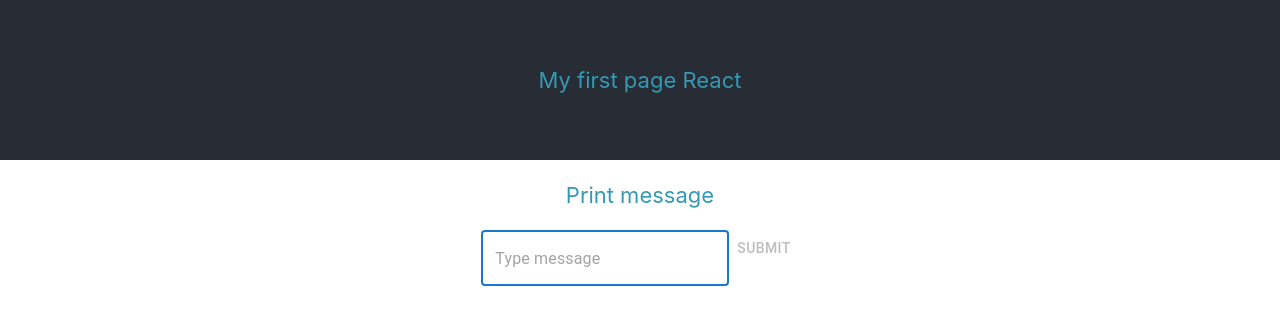
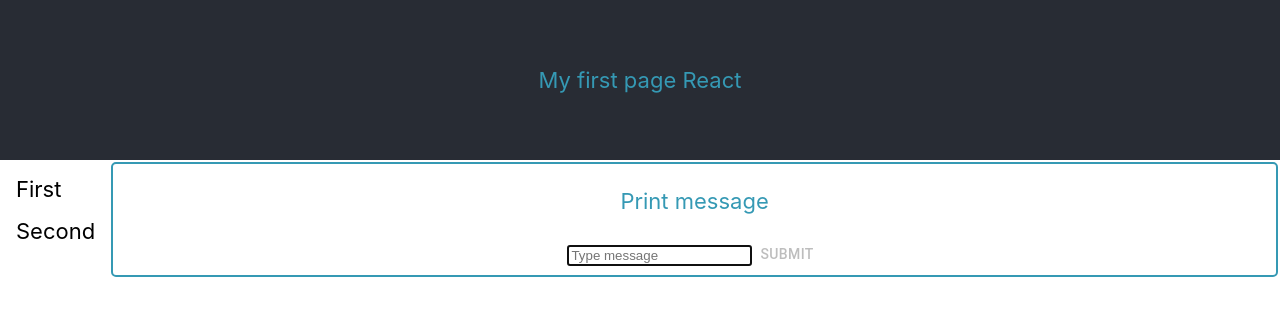
Before and after one commit to DmitryMix260/reactJB, a React (Create React App) app: page / in a window 1280 px wide. Shown: the top 324 px of the page. Built offline with nearby package versions, Linux system fonts and the light colour scheme.

Commit message:
Add chat list

```diff
--- a/src/App.css
+++ b/src/App.css
@@ -1,6 +1,19 @@
 .App {
   text-align: center;
   font-size: calc(6px + 2vmin);
+}
+.Wrapper {
+    display: flex;
+    justify-content: space-between;
+}
+
+.WrapperMessage{
+  flex-grow: 1;
+  border: 2px solid #3599b4;
+  border-radius: 5px;
+  padding: 2px;
+  margin-top: 2px;
+  margin-right: 2px;
 }
 .App-header {
   background-color: #282c34;
--- a/src/App.tsx
+++ b/src/App.tsx
@@ -2,9 +2,22 @@ import { FC, useEffect, useState, useCallback } from 'react';
 import './App.css';
 import { AddMessage } from 'components/message';
 import { MessageList } from 'components/messageList';
-import { AUTHOR, Message, Messages } from 'src/types';
+import { AUTHOR, Chat, Message, Messages } from 'src/types';
+import { ChatList } from 'components/ChatList';
+
+const defaultChats: Chat[] = [
+  {
+    id: '1',
+    name: 'First',
+  },
+  {
+    id: '2',
+    name: 'Second',
+  },
+];
 
 export const App: FC = () => {
+  const [chats, setChats] = useState<Chat[]>(defaultChats);
   const [messages, setMessages] = useState<Messages>([]);
   const addMessage = useCallback((newMessage: Message) => {
     setMessages((prevMesages) => [...prevMesages, newMessage]);
@@ -26,9 +39,12 @@ export const App: FC = () => {
       <header className="App-header">
         <p>My first page React</p>
       </header>
-      <main>
-        <AddMessage addMessage={addMessage} />
-        <MessageList messages={messages} />
+      <main className="Wrapper">
+        <ChatList chats={chats} />
+        <div className="WrapperMessage">
+          <AddMessage addMessage={addMessage} />
+          <MessageList messages={messages} />
+        </div>
       </main>
     </div>
   );
--- /dev/null
+++ b/src/components/ChatList/ChatList.tsx
@@ -0,0 +1,23 @@
+import { FC } from 'react';
+import { Chat } from 'src/types';
+import { ListItem, List } from '@mui/material';
+
+interface ChatListProps {
+  chats: Chat[];
+}
+
+export const ChatList: FC<ChatListProps> = ({ chats }) => {
+  return (
+    <>
+      <div>
+        <List>
+          {chats.map((chat) => (
+            <ListItem key={chat.id} data-testid="li">
+              {chat.name}
+            </ListItem>
+          ))}
+        </List>
+      </div>
+    </>
+  );
+};
--- /dev/null
+++ b/src/components/ChatList/index.ts
@@ -0,0 +1 @@
+export { ChatList } from './ChatList';
--- a/src/components/message/AddMessage.tsx
+++ b/src/components/message/AddMessage.tsx
@@ -1,5 +1,5 @@
 import React, { FC, useEffect, useState, useRef, memo } from 'react';
-import { Button, TextField } from '@mui/material';
+import { Button } from '@mui/material';
 import { AUTHOR, Message } from 'src/types';
 
 interface AddMessageProps {
@@ -28,14 +28,13 @@ export const AddMessage: FC<AddMessageProps> = memo(({ addMessage }) => {
         <p>Print message</p>
       </div>
       <form action="#" onSubmit={handleAddMessage} data-testid="addmessage">
-        <TextField
+        <input
           type="text"
           value={message}
           placeholder="Type message"
           onChange={(ev) => setMessage(ev.target.value)}
           role="input"
           ref={inputFocus}
-          autoFocus={true}
         />
         <Button disabled={!message} role="button" type="submit">
           Submit
--- a/src/components/messageList/MessageList.module.css
+++ b/src/components/messageList/MessageList.module.css
@@ -1,6 +1,6 @@
 .messagelist {
     margin: 0 auto;
-    padding: 0 20px;
+    padding: 0 2px;
 }
 .messagelistUl {
     margin: 0 auto;
@@ -11,6 +11,6 @@
     border: 2px solid #dedede;
     background-color: #f1f1f1;
     border-radius: 5px;
-    padding: 10px;
-    margin: 10px 0;
+    padding: 2px;
+    margin: 2px 0;
 }
--- a/src/types.ts
+++ b/src/types.ts
@@ -9,3 +9,8 @@ export enum AUTHOR {
   USER = 'USER',
   BOT = 'BOT',
 }
+
+export interface Chat {
+  id: string;
+  name: string;
+}
```
